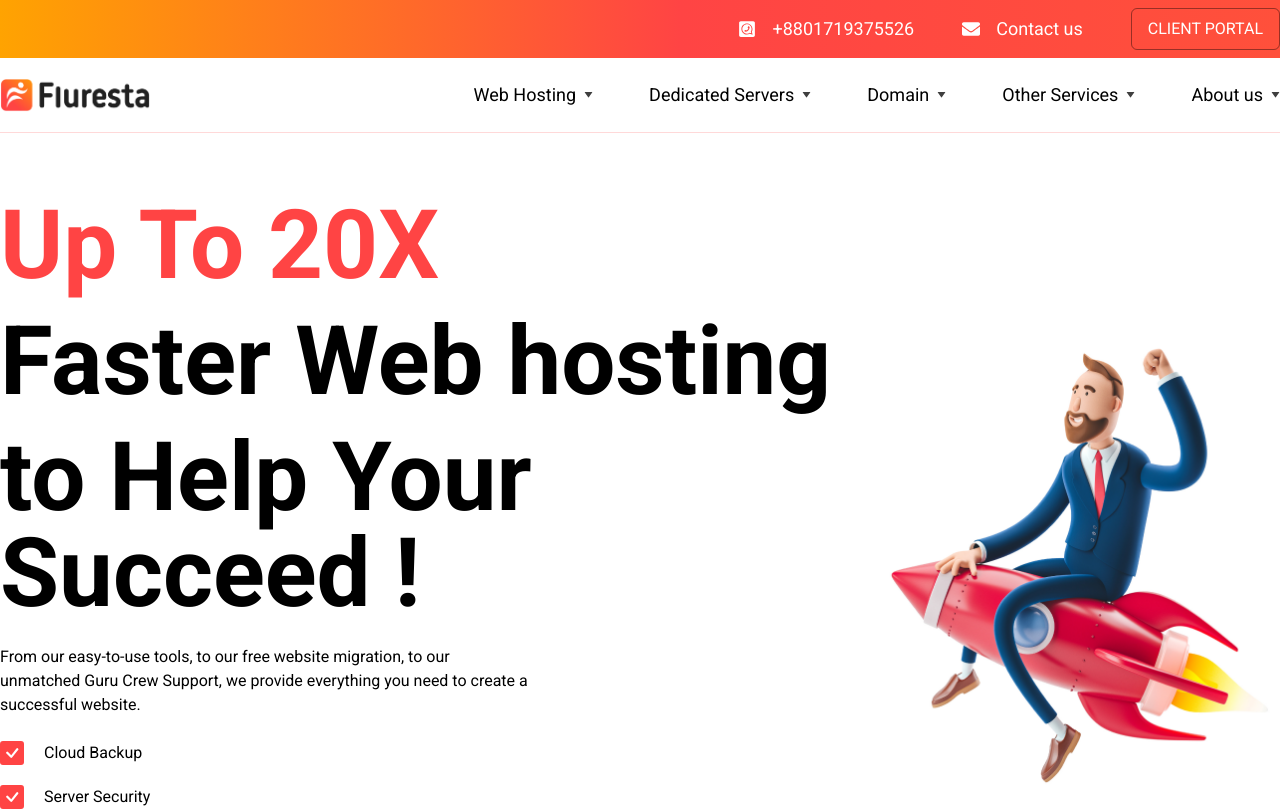
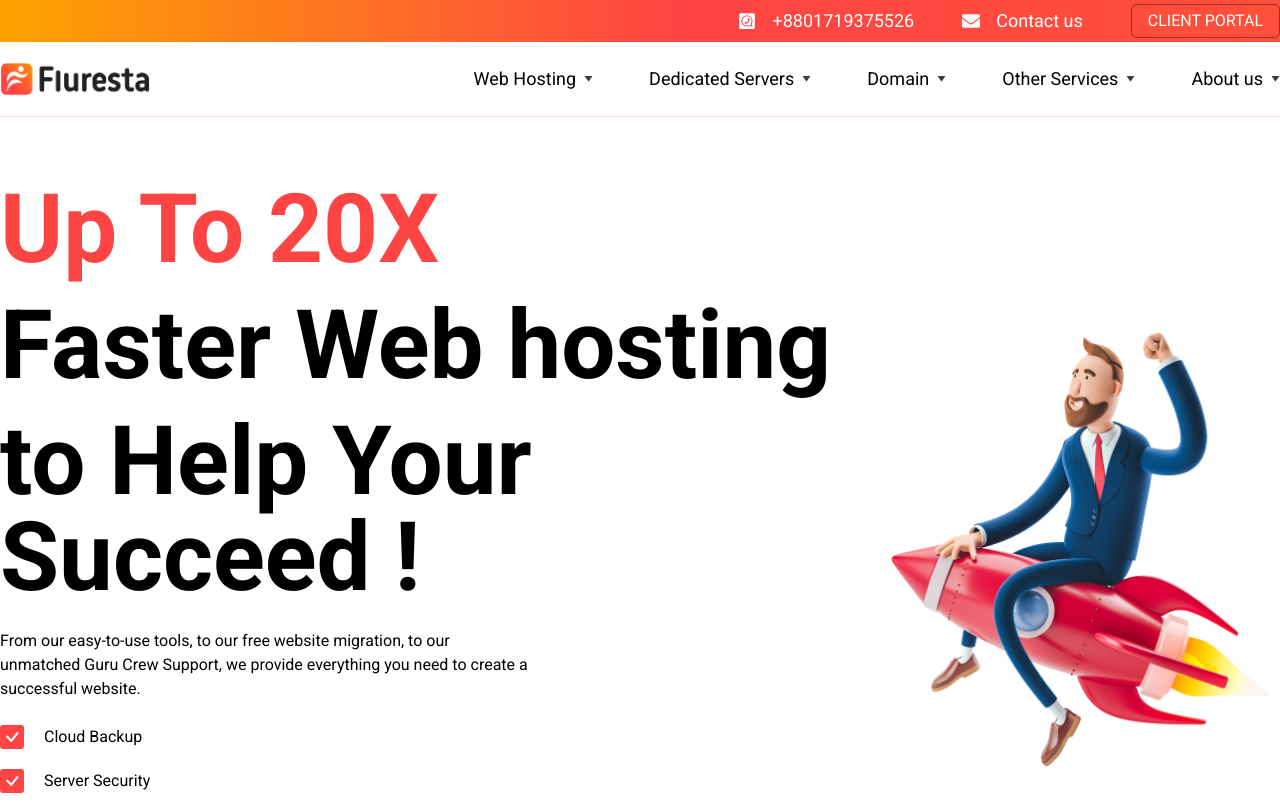
Before and after one commit to pothikit/hostfule-project, a React (Create React App) app: page / in a window 1280 px wide. Shown: the top 811 px of the page. Built offline with nearby package versions, Linux system fonts and the light colour scheme; a web font is replaced by a local one.

Commit message:
top bar height reduce

```diff
--- a/src/components/header/Header.jsx
+++ b/src/components/header/Header.jsx
@@ -11,12 +11,12 @@ export const Header = () => {
     return (
         <>
             <header className=''>
-                <div className="top-header py-2">
+                <div className="top-header py-1">
                     <div className="container mx-auto">
                         <ul className='flex justify-end items-center gap-12 text-white text-lg'>
                             <li className=''><a href="https://wa.me/+8801719375526" className='flex items-center gap-4'><span className="rotate-[270deg]"><FaWhatsappSquare /></span>+8801719375526</a></li>
                             <li className=''><a href="mailto:hostflu@gmail.com" className='flex items-center gap-4'><FaEnvelope />Contact us</a></li>
-                            <Link to="https://my.hostflu.com/register.php" target="_blank" className="p-2 border border-black border-opacity-40 hover:text-black hover:border-white duration-500 px-4 text-white rounded-md text-base">CLIENT PORTAL</Link>
+                            <Link to="https://my.hostflu.com/register.php" target="_blank" className="p-1 border border-black border-opacity-40 hover:text-black hover:border-white duration-500 px-4 text-white rounded-md text-base">CLIENT PORTAL</Link>
                         </ul>
                     </div>
                 </div>
--- a/src/components/home/Faq.jsx
+++ b/src/components/home/Faq.jsx
@@ -25,9 +25,9 @@ function Faq() {
                                 < div key={faq.id} >
                                     <div className='flex items-center justify-between p-1 cursor-pointer border-b border-gray-400' onClick={() => handleClick(faq.id)}>
                                         <button className='text-xl py-1 font-medium'>{faq.question}</button>
-                                        <span className=''><IoIosArrowDown /></span>
+                                        <span className={`${activeFaq ? "rotate-180" : "rotate-0"}`}><IoIosArrowDown /></span>
                                     </div>
-                                    <div className={`mt-3 answer my-5 px-2 answer ${activeFaq === faq.id ? "max-h-full" : "max-h-0"}`}>
+                                    <div className={`mt-3 answer my-5 px-2 ${activeFaq === faq.id ? "activeFaq" : "answer"}`}>
                                         {faq.answer}
                                     </div>
                                 </div>
--- a/src/components/home/home.css
+++ b/src/components/home/home.css
@@ -1,6 +1,6 @@
 /* paricing card */
 .card-service-name{
-    background:linear-gradient(225deg, #FFA301 0%, #F44 100%);
+background:linear-gradient(225deg, #FFA301 0%, #F44 100%);
 background-clip: text;
 -webkit-background-clip: text;
 -webkit-text-fill-color: transparent;
@@ -32,12 +32,11 @@ background-clip: text;
     }
     .answer{
         max-height: 0;
-        transition: all 1s cubic-bezier(0,1,0,1);
+        transition: all .8s cubic-bezier(0,1,0,1);
         overflow: hidden;
     }
     .activeFaq{
-        max-height: 1000px;
-        transition: all 1s cubic-bezier(0,1,0,1);
+        max-height: 10000px;
     }
 
     .faq-top{
```
